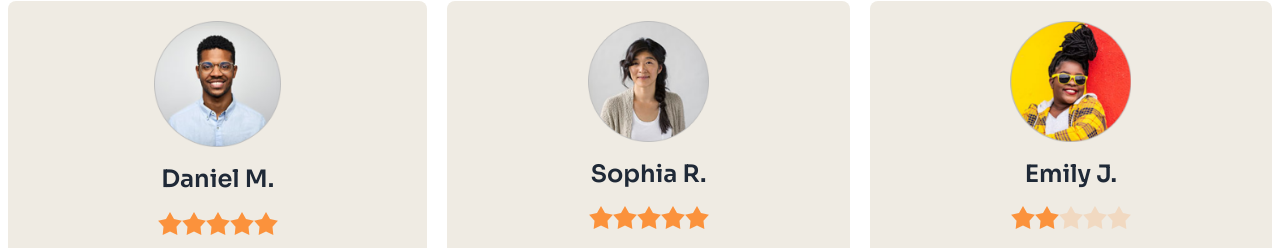
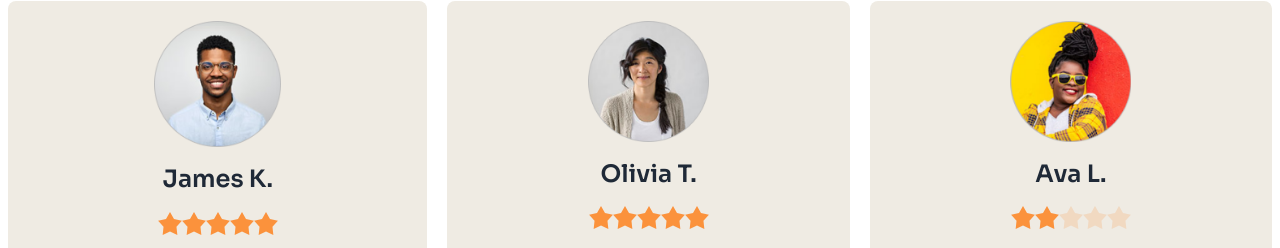
Before and after one commit to azrahive/PH_Assignment-3-category_0002, a plain HTML site: page index.html in a window 1280 px wide. Shown: the part 3737-3985 px from the top of the page. Drawn offline with nearby package versions, Linux system fonts and the light colour scheme.

Commit message:
Changes in Extra Section

```diff
--- a/index.html
+++ b/index.html
@@ -316,7 +316,7 @@
                     <div class="w-1/3 mx-auto">
                         <img src="./images/user-1.png" alt="">
                     </div>
-                    <h3 class="text-2xl font-semibold">Daniel M.</h3>
+                    <h3 class="text-2xl font-semibold">James K.</h3>
                     <div class="rating">
                         <input type="radio" name="rating-2" class="mask mask-star-2 bg-orange-400" />
                         <input
@@ -338,7 +338,7 @@
                     <div class="w-1/3 mx-auto">
                         <img src="./images/user-2.png" alt="">
                     </div>
-                    <h3 class="text-2xl font-semibold">Sophia R.</h3>
+                    <h3 class="text-2xl font-semibold">Olivia T.</h3>
                     <div class="rating">
                         <input type="radio" name="rating-2" class="mask mask-star-2 bg-orange-400" />
                         <input
@@ -358,7 +358,7 @@
                     <div class="w-1/3 mx-auto">
                         <img src="./images/user-3.png" alt="">
                     </div>
-                    <h3 class="text-2xl font-semibold">Emily J.</h3>
+                    <h3 class="text-2xl font-semibold">Ava L.</h3>
                     <div class="rating">
                         <input type="radio" name="rating-2" class="mask mask-star-2 bg-orange-400" />
                         <input
```
